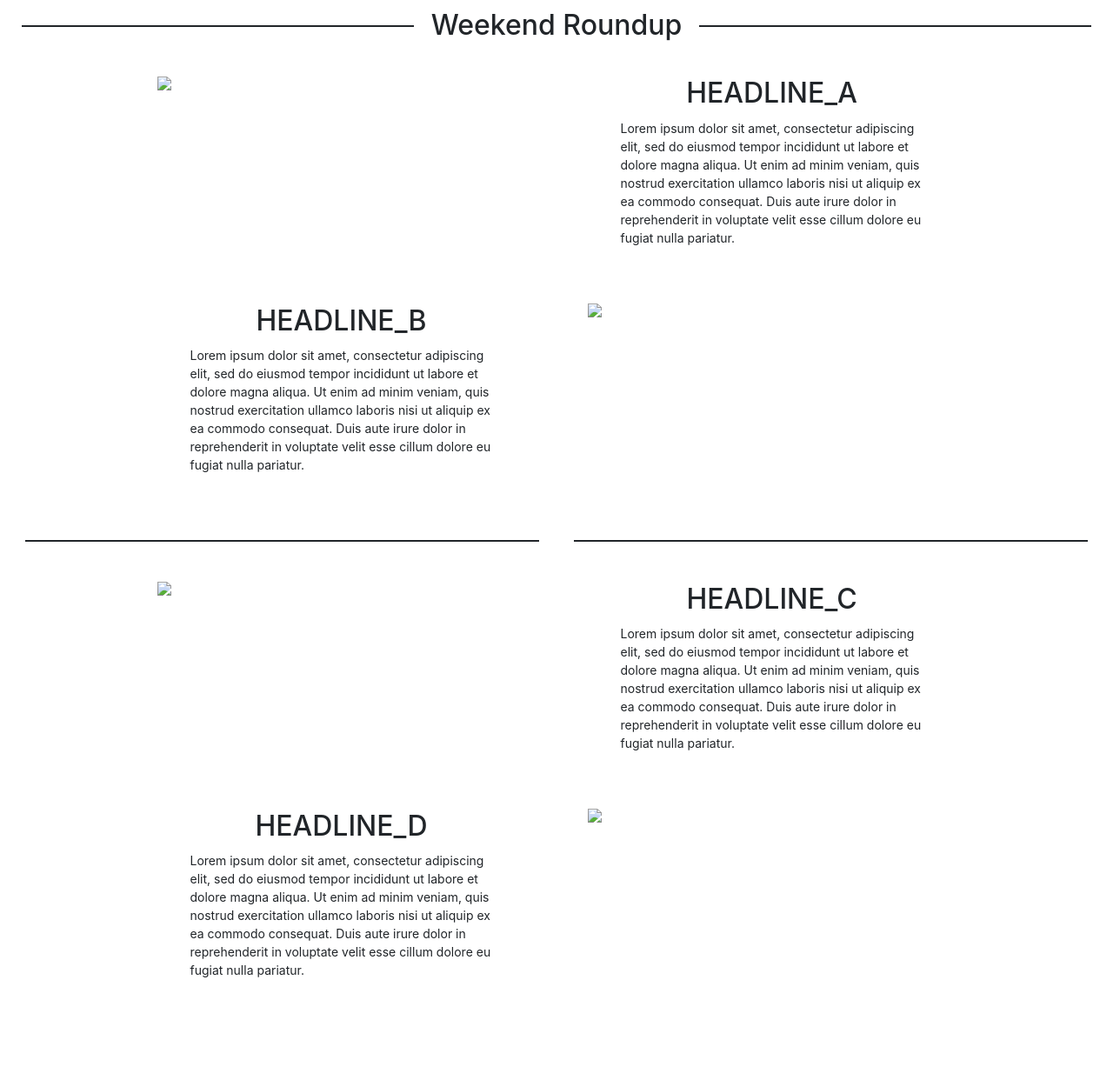
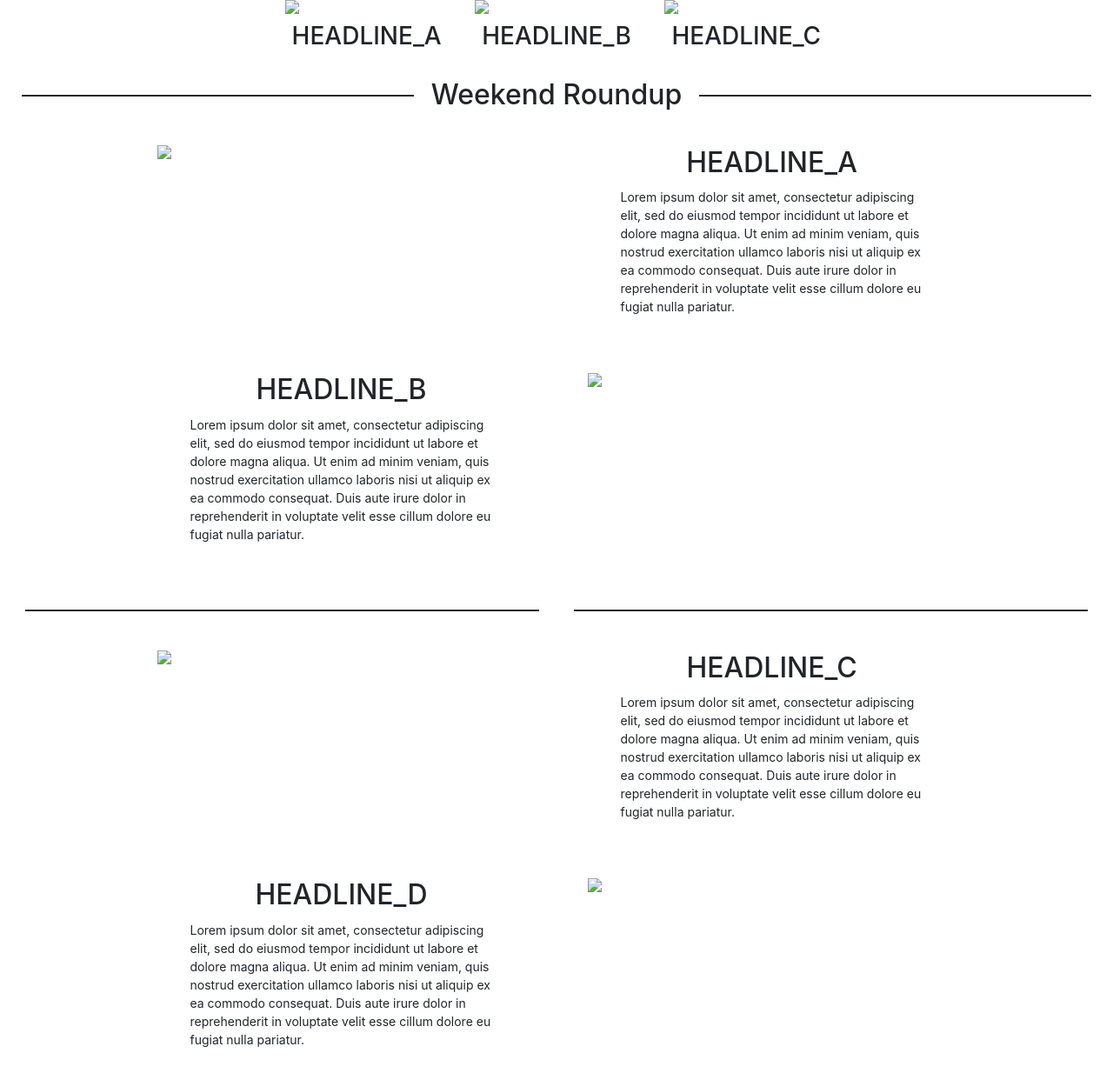
Before and after one commit to dailybruin/weekend-in-preview, a Flask app: page / in a window 1280 px wide. Shown: the whole page at 87% size. Before the commit the page ends 1124 px from the top, so only its background shows below. Run offline with Flask 2, Linux system fonts and the light colour scheme; some libraries are stand-ins or nearby versions.

Commit message:
preview boxes

```diff
--- a/app.py
+++ b/app.py
@@ -16,14 +16,16 @@ class Story:
 def home():
     # fake "data" to display
     lorum_ipsum_str = "Lorem ipsum dolor sit amet, consectetur adipiscing elit, sed do eiusmod tempor incididunt ut labore et dolore magna aliqua. Ut enim ad minim veniam, quis nostrud exercitation ullamco laboris nisi ut aliquip ex ea commodo consequat. Duis aute irure dolor in reprehenderit in voluptate velit esse cillum dolore eu fugiat nulla pariatur. "
-    StoryA = Story("http://via.placeholder.com/350x250", "http://dailybruin.com/", "HEADLINE_A", lorum_ipsum_str)
-    StoryB = Story("http://via.placeholder.com/350x250", "http://dailybruin.com/", "HEADLINE_B", lorum_ipsum_str)
-    StoryC = Story("http://via.placeholder.com/350x250", "http://dailybruin.com/", "HEADLINE_C", lorum_ipsum_str)
-    StoryD = Story("http://via.placeholder.com/350x250", "http://dailybruin.com/", "HEADLINE_D", lorum_ipsum_str)
+    StoryA = Story("http://via.placeholder.com/350x250?text=image", "http://dailybruin.com/", "HEADLINE_A", lorum_ipsum_str)
+    StoryB = Story("http://via.placeholder.com/350x250?text=image", "http://dailybruin.com/", "HEADLINE_B", lorum_ipsum_str)
+    StoryC = Story("http://via.placeholder.com/350x250?text=image", "http://dailybruin.com/", "HEADLINE_C", lorum_ipsum_str)
+    StoryD = Story("http://via.placeholder.com/350x250?text=image", "http://dailybruin.com/", "HEADLINE_D", lorum_ipsum_str)
     weekend_roundup_data = [StoryA, StoryB, StoryC, StoryD]
+    preview_data = [StoryA, StoryB, StoryC]
 
     template_data = {
-        "weekend_roundup": weekend_roundup_data
+        "weekend_roundup": weekend_roundup_data,
+        "preview": preview_data
     }
     return render_template('index.html', **template_data)
 
--- a/static/css/styles.css
+++ b/static/css/styles.css
@@ -1,3 +1,22 @@
+/* -------------------------------- */
+/* preview section */
+/* -------------------------------- */
+.previews {
+    padding: 0% 25%;
+    margin-bottom: 1%;
+}
+
+.previews img {
+    display: block;
+    margin: auto;
+    max-height: 20vh;
+    max-width: 100%;
+}
+
+.previews h3 {
+    margin-top: 5%;
+    text-align: center;
+}
 
 /* -------------------------------- */
 /* weekend roundup section */
--- a/templates/index.html
+++ b/templates/index.html
@@ -14,11 +14,22 @@
         <div class="grace's-part">
 
         </div>
-        <div class="simon's-part">
-
+        <div class="row previews">
+            <!-- have from two to four stories -->
+            {% for story in preview %}
+            <div class="col-lg-4 preview-box">
+                <div class="row">
+                    <div class="col-sm-12">
+                        <img src={{story.picture}}>
                     </div>
-        <div class="weekend-roundup howard's-part">
-            <div class="row">
+                    <div class="col-sm-12">
+                        <h3>{{story.headline}}</h3>
+                    </div>
+                </div>
+            </div>
+            {% endfor %}
+        </div>
+        <div class="row weekend-roundup">
             <div class="col-sm-12">
                 <h2 class="decorated"><span>Weekend Roundup</span></h2>
             </div>
@@ -57,7 +68,6 @@
             {% endfor %}
         </div>
     </div>
-    </div>
 </body>
 
 </html>
```
Lines whose indentation alone changed are shown as unchanged.
